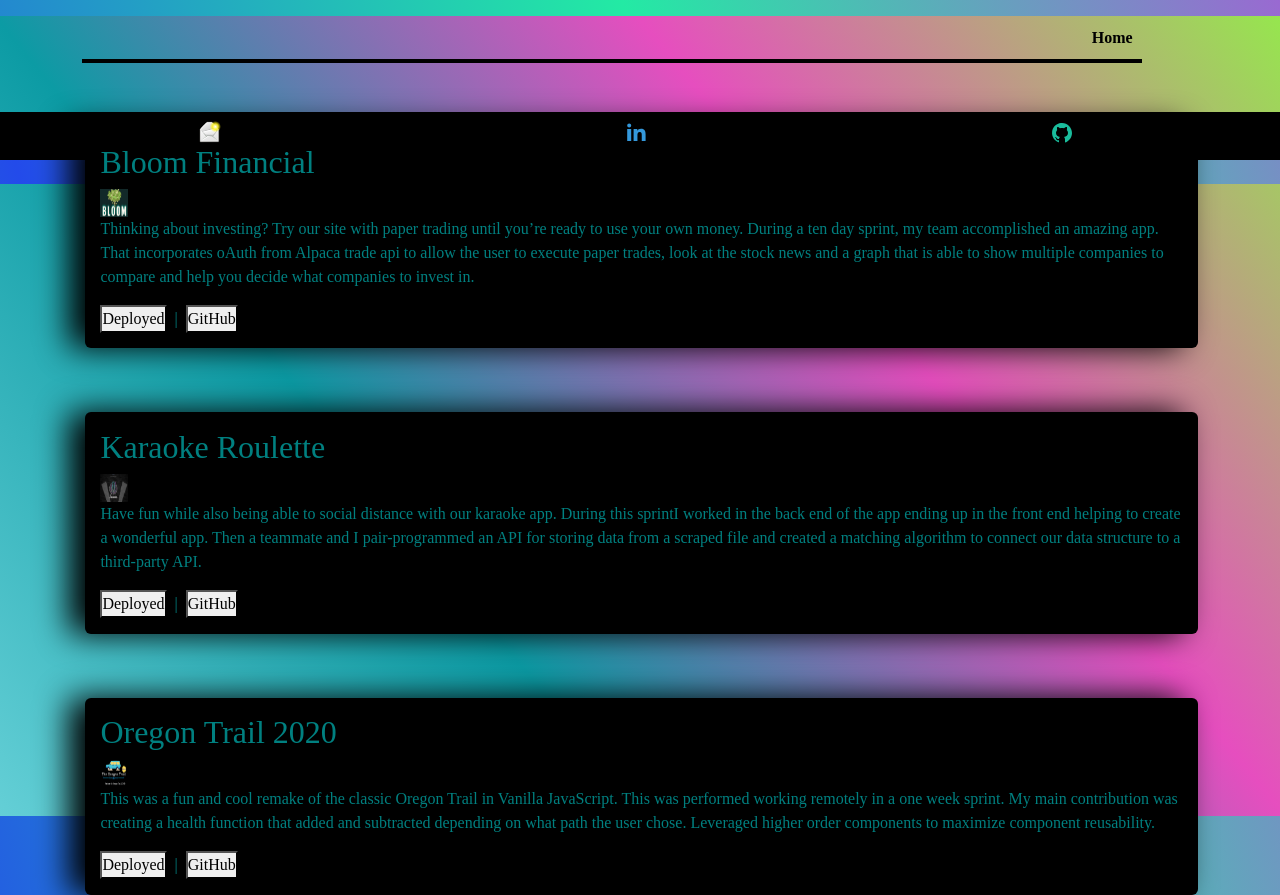
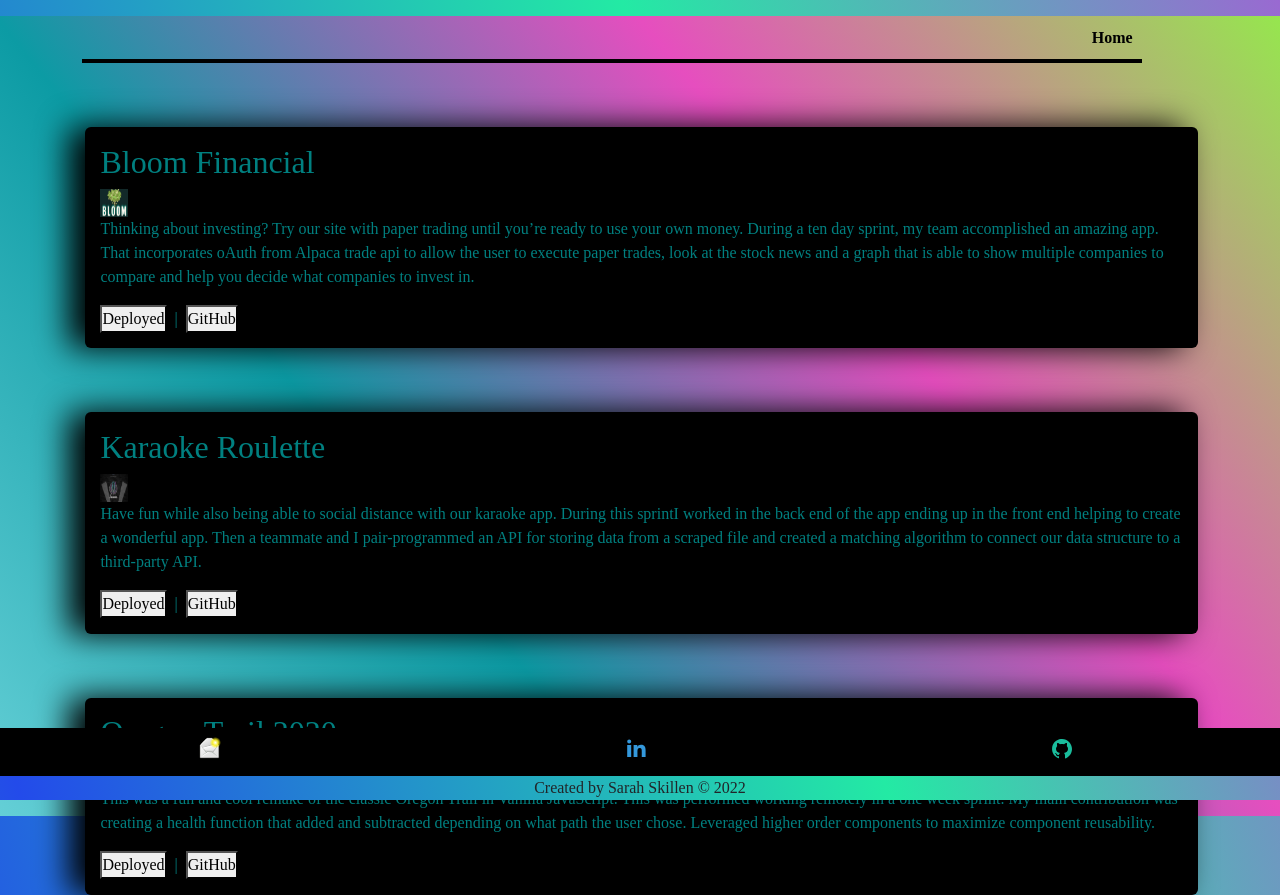
Before and after one commit to sarah-svg/sarah-site, a React (Create React App) app: page /page in a window 1280 px wide. Built offline with nearby package versions, Linux system fonts and the light colour scheme; a web font is replaced by a local one.

Commit message:
fix footer bootstrap class

```diff
--- a/src/Footer/Footer.jsx
+++ b/src/Footer/Footer.jsx
@@ -6,7 +6,7 @@
 export default function Footer() {
   return (
 
-    <footer style={{ width: '100% !important' }} class='footer'>
+    <footer style={{ width: '100% !important' }} class='footer fixed-bottom'>
       <Contact />
       <div className='d-flex justify-content-center footer'>Created by Sarah Skillen &#169; 2022</div>
     </footer>
```
